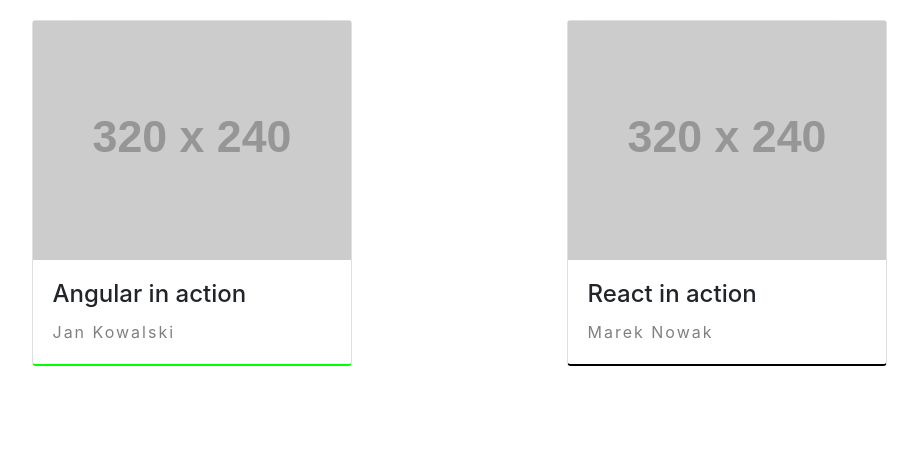
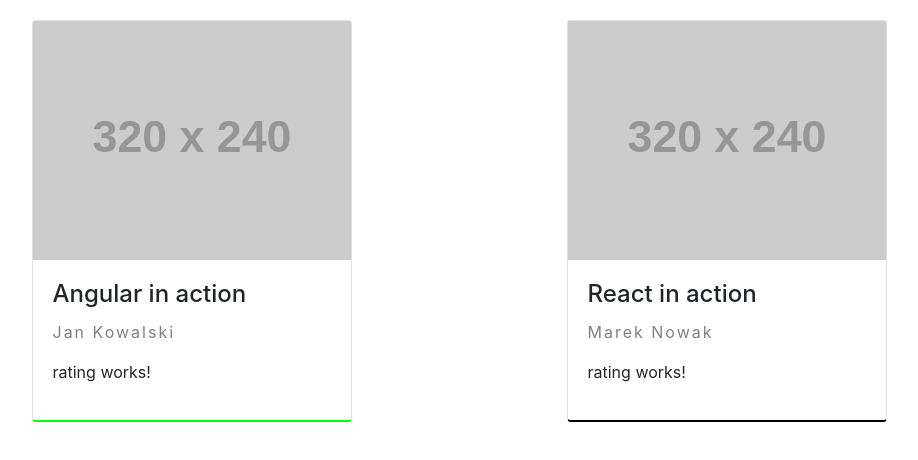
Before and after one commit to dynekpl/kodolamacz-angular, an Angular app: page / in a window 1280 px wide. Shown: the top 460 px of the page, without its empty margins (181-1099 px from the left). Built offline with nearby package versions, Linux system fonts and the light colour scheme.

Commit message:
New component added

```diff
--- a/src/app/app.component.html
+++ b/src/app/app.component.html
@@ -31,6 +31,7 @@
       <div class="card-body">
         <h4 class="card-title truncate" [class.selected]="book === selectedBook">{{book.title}}</h4>
         <p class="card-text truncate" [ngStyle]="authorsStyle">{{book.authors}}</p>
+        <app-rating></app-rating>
       </div>
     </div>
   </div>
--- /dev/null
+++ b/src/app/shared/rating/rating.component.html
@@ -0,0 +1,3 @@
+<p>
+  rating works!
+</p>
--- /dev/null
+++ b/src/app/shared/rating/rating.component.ts
@@ -0,0 +1,15 @@
+import { Component, OnInit } from '@angular/core';
+
+@Component({
+  selector: 'app-rating',
+  templateUrl: './rating.component.html',
+  styleUrls: ['./rating.component.css']
+})
+export class RatingComponent implements OnInit {
+
+  constructor() { }
+
+  ngOnInit() {
+  }
+
+}
```
Also changed, not shown: src/app/app.module.ts (+9 -6 lines), src/app/shared/shared.module.ts (added, +13 -0 lines), src/app/shared/rating/rating.component.css (added).
